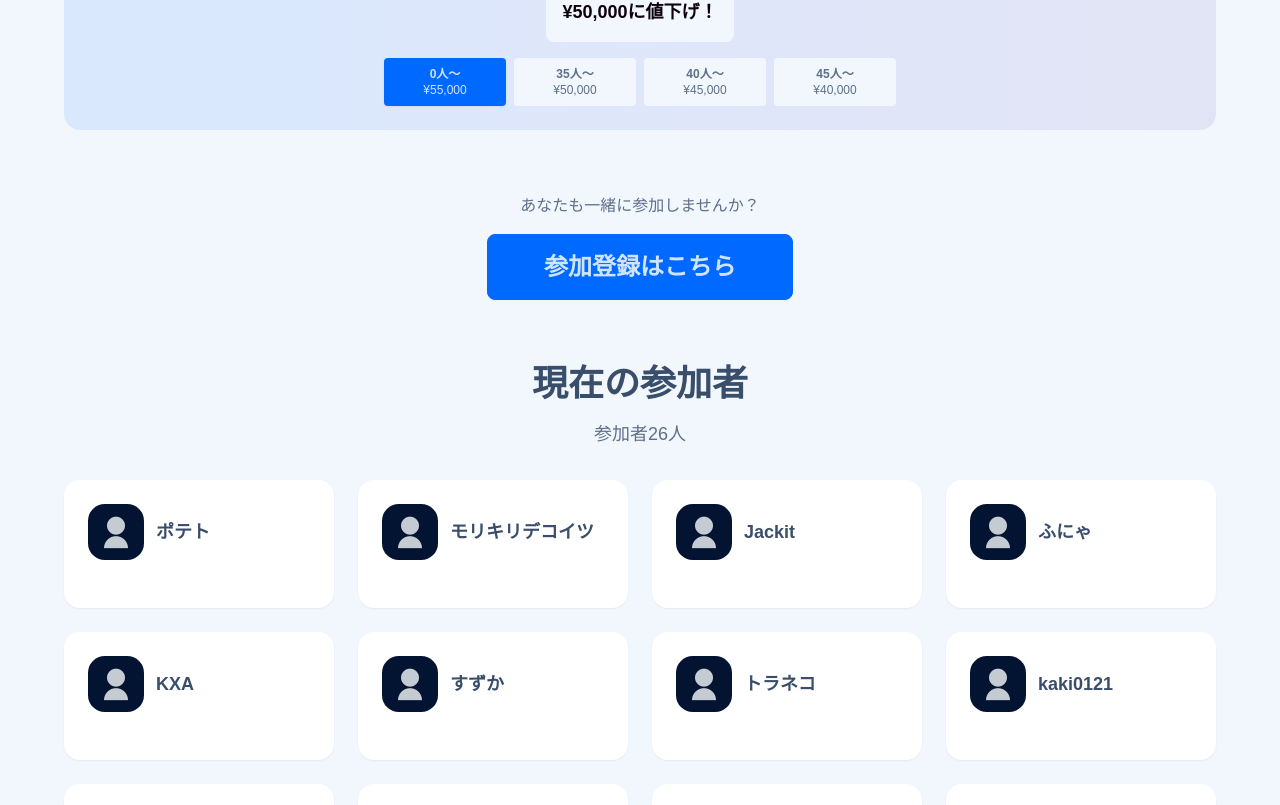
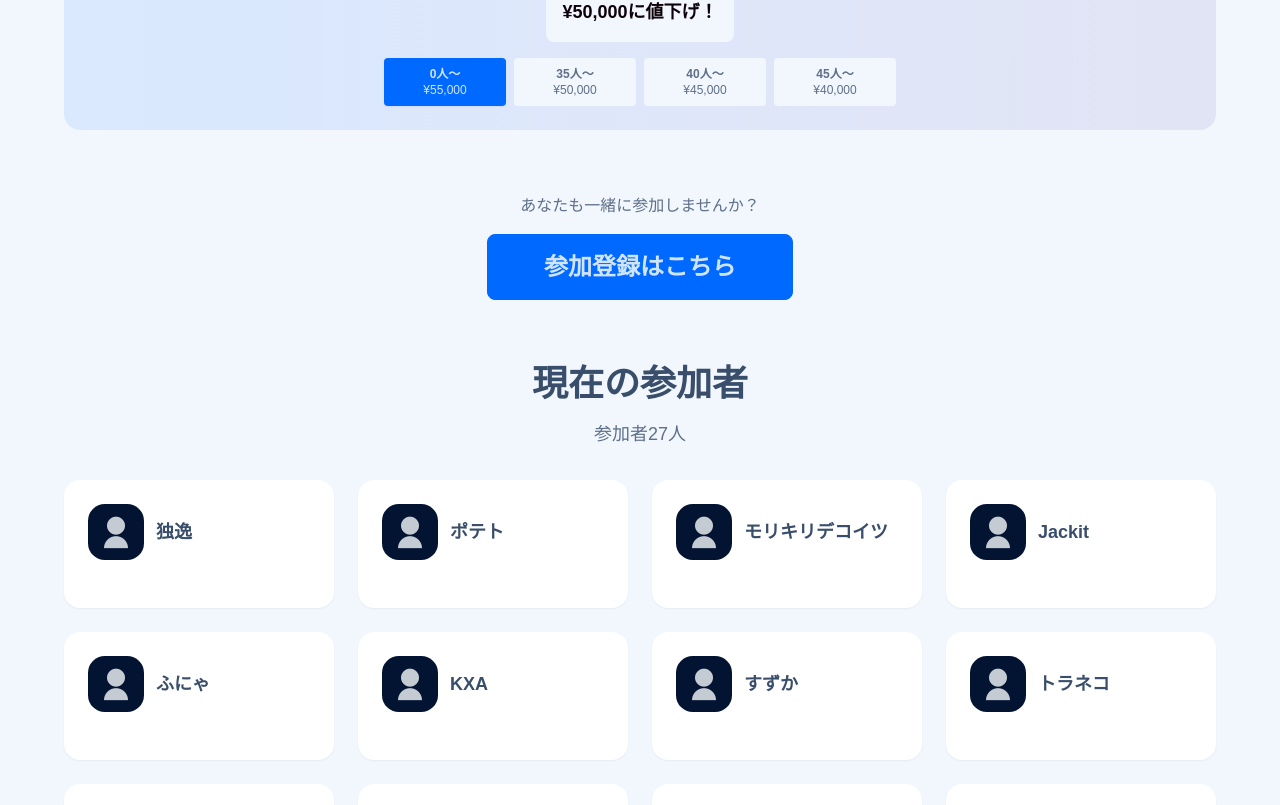
Before and after one commit to RF2034/2025, a Next.js app: page / in a window 1280 px wide. Shown: the part 2732-3537 px from the top of the page. Built offline with nearby package versions, Linux system fonts and the light colour scheme; a web font is replaced by a local one.

Commit message:
参加者追加

```diff
--- a/src/constants/participants.ts
+++ b/src/constants/participants.ts
@@ -34,6 +34,7 @@ const participants: Participant[] = [
   { name: "Jackit" },
   { name: "モリキリデコイツ" },
   { name: "ポテト" },
+  { name: "独逸" }
 ];
 
 export default participants;
```
